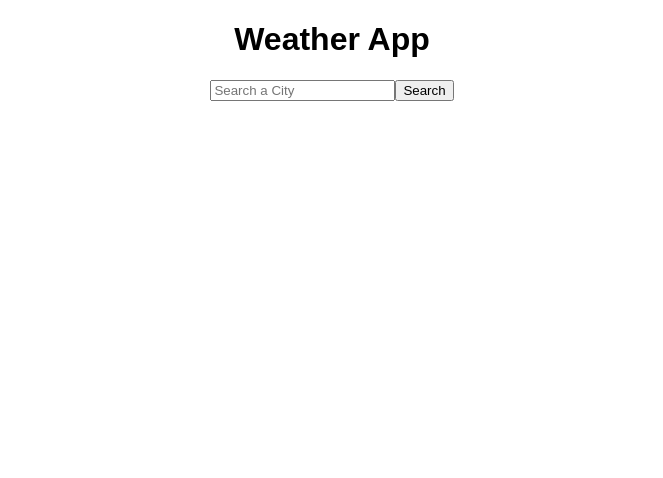
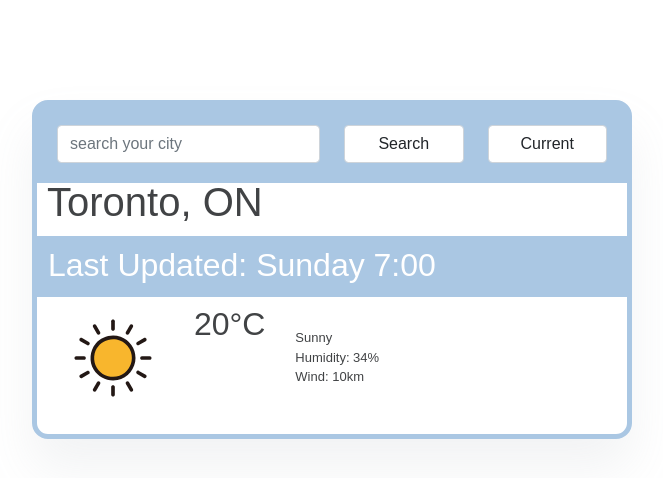
Before and after one commit to iktalk/react-weather-app, a React (Create React App) app: page / in a window 1280 px wide. Shown: the top 478 px of the page, without its empty margins (308-971 px from the left). Built offline with nearby package versions, Linux system fonts and the light colour scheme.

Commit message:
Update css, components

```diff
--- a/package.json
+++ b/package.json
@@ -7,9 +7,10 @@
     "@testing-library/react": "^13.1.1",
     "@testing-library/user-event": "^13.5.0",
     "axios": "^0.26.1",
+    "bootstrap": "^5.1.3",
     "react": "^18.0.0",
     "react-dom": "^18.0.0",
-    "react-scripts": "5.0.1",
+    "react-scripts": "^2.1.3",
     "web-vitals": "^2.1.4"
   },
   "scripts": {
--- a/src/App.js
+++ b/src/App.js
@@ -1,11 +1,17 @@
-import "./App.css";
-import WeatherSearch from "./WeatherSearch";
+import React from "react";
+import City from "./City";
+import Time from "./Time";
+import Search from "./Search";
+import Forecast from "./Forecast";
+import "bootstrap/dist/css/bootstrap.css";
 
 export default function App() {
   return (
-    <div className="App">
-      <h1>Weather App</h1>
-      <WeatherSearch />
+    <div className="weather-app">
+      <Search />
+      <City city="Toronto, ON" />
+      <Time day="Sunday" time="7:00" />
+      <Forecast />
     </div>
   );
 }
--- /dev/null
+++ b/src/City.css
@@ -0,0 +1,7 @@
+h1 {
+  margin-top: 15px;
+  padding: 10px;
+  margin-right: -15px;
+  margin-left: -15px;
+  font-size: 35px;
+}
--- /dev/null
+++ b/src/City.js
@@ -0,0 +1,10 @@
+import React from "react";
+import "./City.css";
+
+export default function City(props) {
+  return (
+    <div className="City">
+      <h1> {props.city} </h1>
+    </div>
+  );
+}
--- /dev/null
+++ b/src/Forecast.css
@@ -0,0 +1,23 @@
+.description {
+  text-transform: capitalize;
+  font-size: 13px;
+  list-style: none;
+  text-align: left;
+  padding-left: 0px;
+  margin-top: 31px;
+  margin-left: 0px;
+  font-size: 13px;
+}
+
+.temperature-date {
+  list-style: none;
+  text-align: center;
+  padding-left: 0px;
+  margin-top: 31px;
+  margin-left: 0px;
+}
+
+#current-temp {
+  font-size: 40px;
+  margin-left: -10px;
+}
--- /dev/null
+++ b/src/Forecast.js
@@ -0,0 +1,35 @@
+import React from "react";
+import "./Forecast.css";
+import Image from "./sunny.svg";
+
+export default function Forecast() {
+  return (
+    <div className="Container">
+      <div className="Forecast">
+        <div className="row">
+          <div className="col-3">
+            <img
+              src={Image}
+              id="icon-img"
+              class="float-left"
+              alt="weather description"
+            />
+          </div>
+          <div className="col-2 temperature-date">
+            <h2>
+              <span id="current-temp"> </span>
+              <span className="units active"> 20°C </span>
+            </h2>
+          </div>
+          <div className="col-4">
+            <ul className="description">
+              <li>Sunny</li>
+              <li>Humidity: 34%</li>
+              <li>Wind: 10km</li>
+            </ul>
+          </div>
+        </div>
+      </div>
+    </div>
+  );
+}
--- /dev/null
+++ b/src/Search.css
@@ -0,0 +1,5 @@
+#search-form {
+  background-color: #aac7e3;
+  padding: 20px;
+  margin: -15px;
+}
--- /dev/null
+++ b/src/Search.js
@@ -0,0 +1,36 @@
+import React from "react";
+import "./Search.css";
+
+export default function Search() {
+  return (
+    <form id="search-form">
+      <div class="row" id="search-headline">
+        <div class="col-6">
+          <input
+            type="text"
+            placeholder="search your city"
+            class="form-control"
+            id="search-bar-input"
+            autocomplete="off"
+          />
+        </div>
+        <div class="col-3">
+          <input
+            type="submit"
+            value="Search"
+            class="form-control"
+            id="search-button"
+          />
+        </div>
+        <div class="col-3" id="current-location-button">
+          <input
+            type="submit"
+            value="Current"
+            class="form-control"
+            id="current-location"
+          />
+        </div>
+      </div>
+    </form>
+  );
+}
--- /dev/null
+++ b/src/Time.css
@@ -0,0 +1,12 @@
+.current-date {
+  background-color: #aac7e3;
+  margin-left: -15px;
+  margin-right: -15px;
+  margin-top: -8px;
+  padding-top: 10px;
+  padding-bottom: 5px;
+  padding-left: 11px;
+  color: white;
+  font-weight: 100;
+  font-size: 10px;
+}
--- /dev/null
+++ b/src/Time.js
@@ -0,0 +1,13 @@
+import React from "react";
+import "./Time.css";
+
+export default function Time(props) {
+  return (
+    <div className="current-date">
+      <h2>
+        {" "}
+        Last Updated: {props.day} {props.time}{" "}
+      </h2>
+    </div>
+  );
+}
--- a/src/index.css
+++ b/src/index.css
@@ -1,13 +1,13 @@
-body {
-  margin: 0;
-  font-family: -apple-system, BlinkMacSystemFont, 'Segoe UI', 'Roboto', 'Oxygen',
-    'Ubuntu', 'Cantarell', 'Fira Sans', 'Droid Sans', 'Helvetica Neue',
-    sans-serif;
-  -webkit-font-smoothing: antialiased;
-  -moz-osx-font-smoothing: grayscale;
+.weather-app {
+  display: block;
+  border: 5px solid #aac7e3;
+  width: 600px;
+  padding: 15px;
+  margin-right: auto;
+  margin-left: auto;
+  border-radius: 16px;
+  box-shadow: 0 30px 50px rgb(152 155 163 / 12%);
+  font-family: "Montserrat", sans-serif;
+  color: #414345;
+  margin-top: 100px;
 }
-
-code {
-  font-family: source-code-pro, Menlo, Monaco, Consolas, 'Courier New',
-    monospace;
-}
```
Also changed, not shown: src/sunny.svg (added), 1 other file (tests, documents, lock files or other folders).
